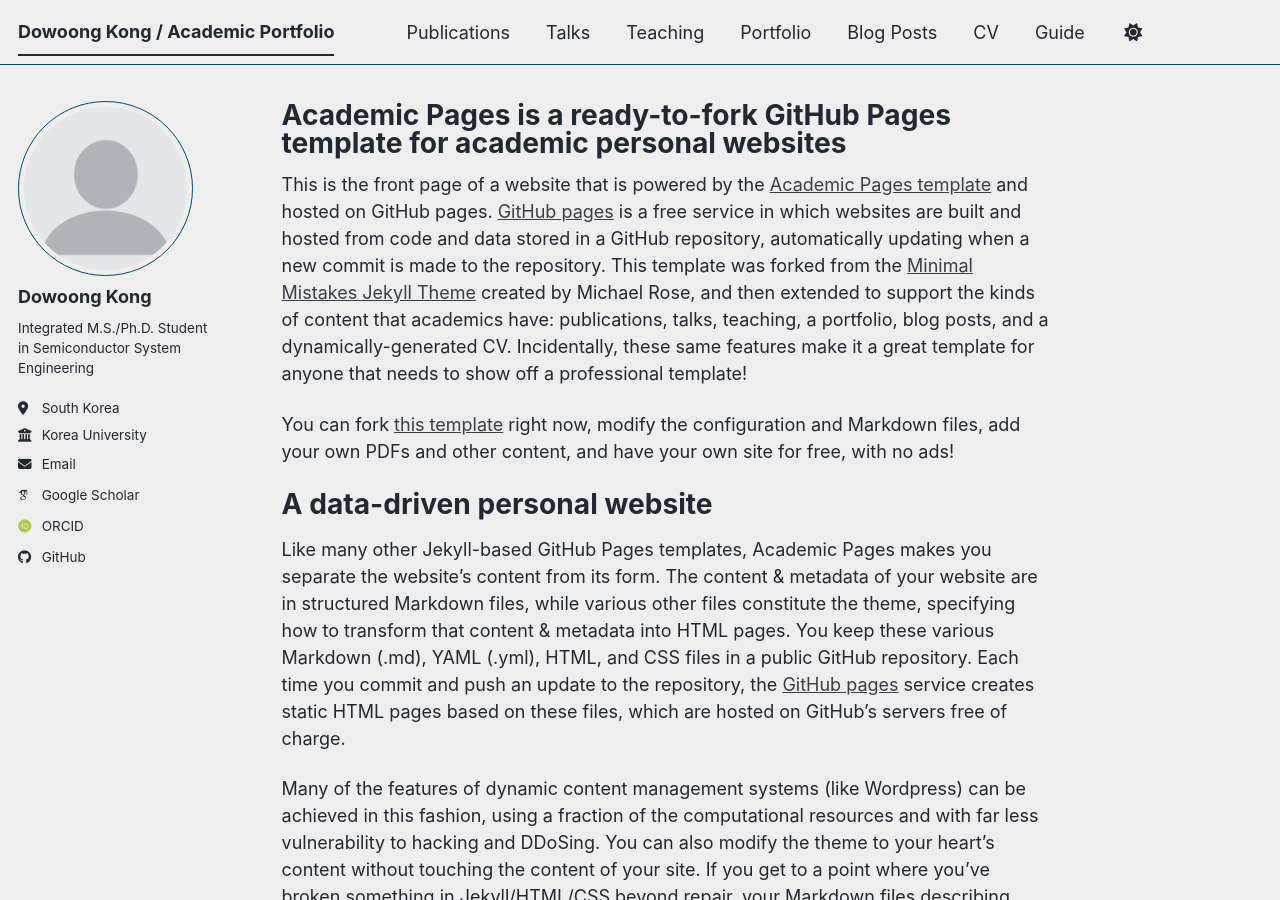
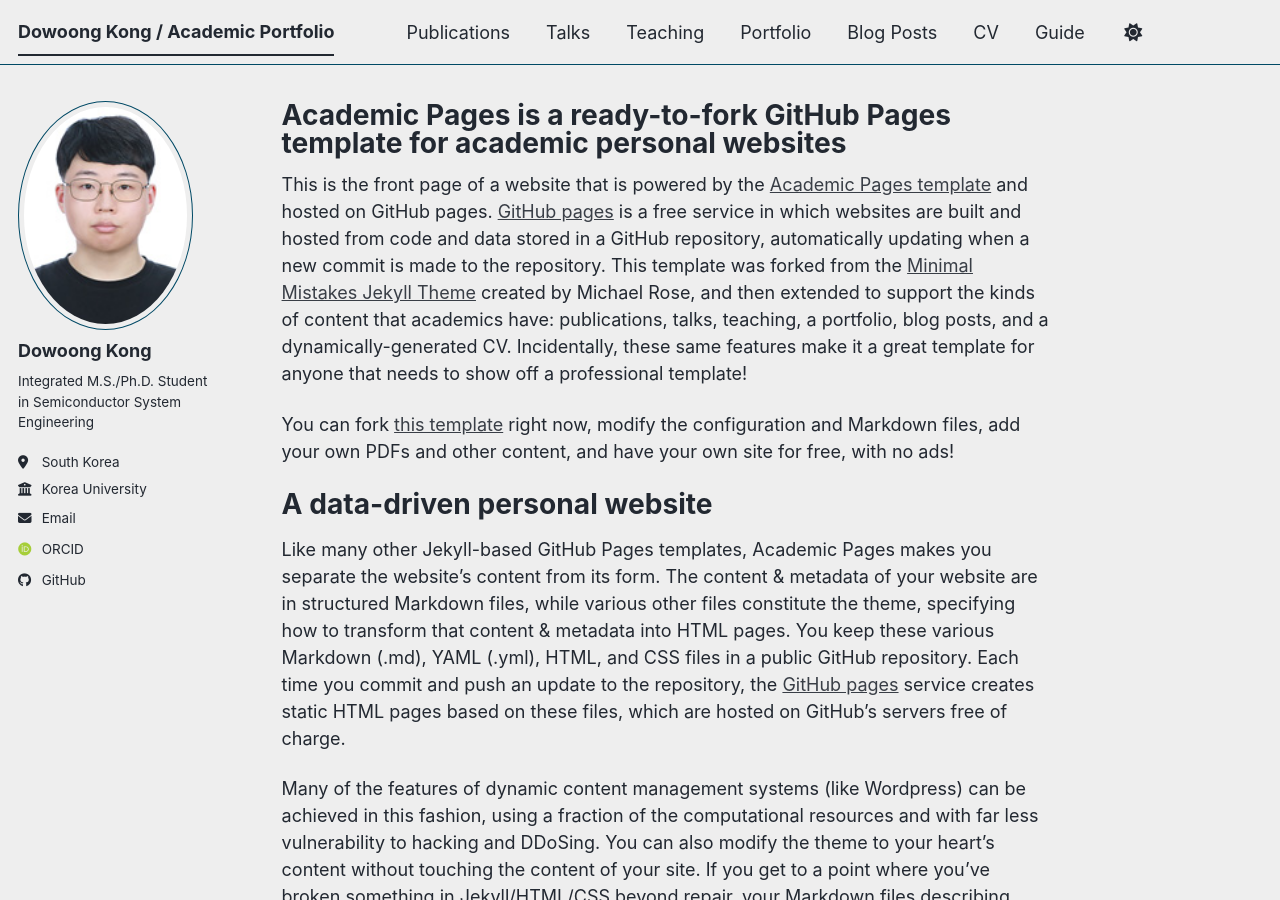
Before and after one commit to DowoongKong/DowoongKong.github.io, a Jekyll site: the page built from _pages/about.md, in a window 1280 px wide and 900 px high. Built offline with Jekyll 4.4.1, drawn with Linux system fonts in a browser that asks for light colours; some web fonts are replaced; a script bundle is joined from its source files by our own code; library files that are not in the unit come from our copies.

Commit message:
Update author avatar and remove Google Scholar link
Changed the author's avatar image to 'dowoong-profile-124x165.jpg' and removed the Google Scholar link from the configuration. Added the new avatar image to the images directory.

```diff
--- a/_config.yml
+++ b/_config.yml
@@ -23,7 +23,7 @@ repository               : "DowoongKong/DowoongKong.github.io"
 #               Additional customization can be done by editing /_includes/author-profile.html
 author:
   # Biographic information
-  avatar           : "profile.png"
+  avatar           : "dowoong-profile-124x165.jpg"
   name             : "Dowoong Kong"
   pronouns         : # example: "she/her"
   bio              : "Integrated M.S./Ph.D. Student in Semiconductor System Engineering"
@@ -35,7 +35,7 @@ author:
   # Academic websites
   academia         : # URL
   arxiv            : # URL - Update with the correct link to your profile
-  googlescholar    : "https://scholar.google.com/citations?user=PS_CX0AAAAAJ"
+  googlescholar    : #
   inspire-hep      : # URL
   impactstory      : # URL
   orcid            : "https://orcid.org/0009-0006-0204-5095"
```
Also changed, not shown: images/dowoong-profile-124x165.jpg (added).
